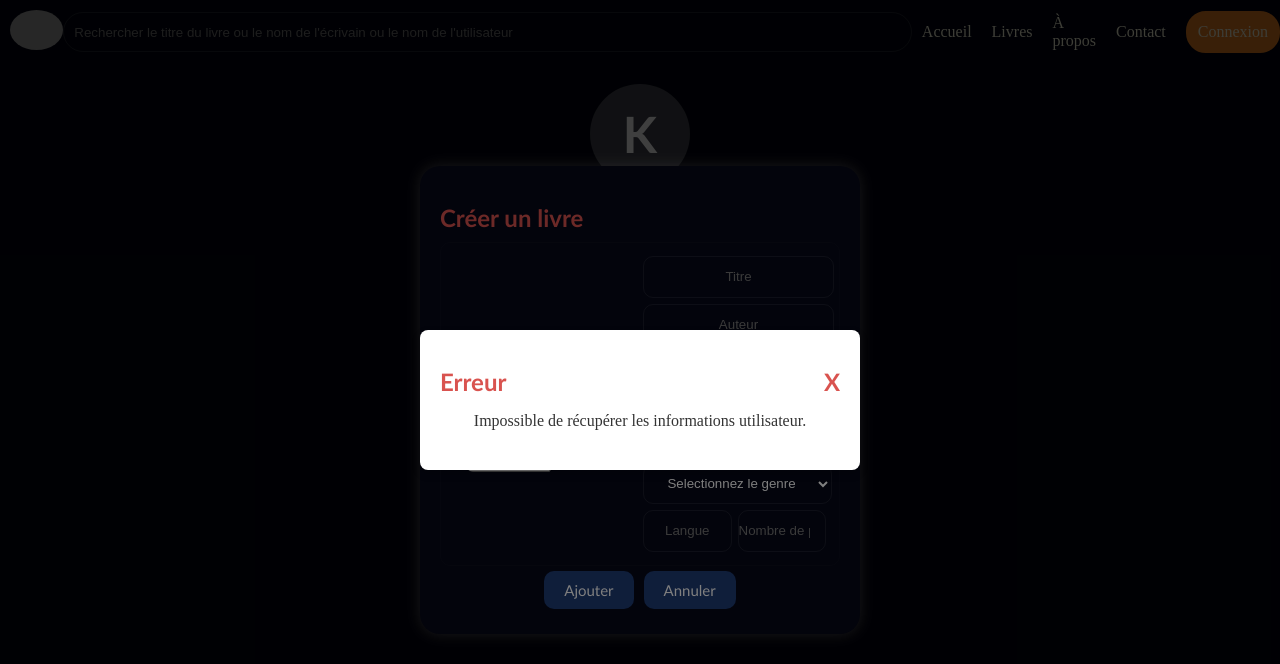
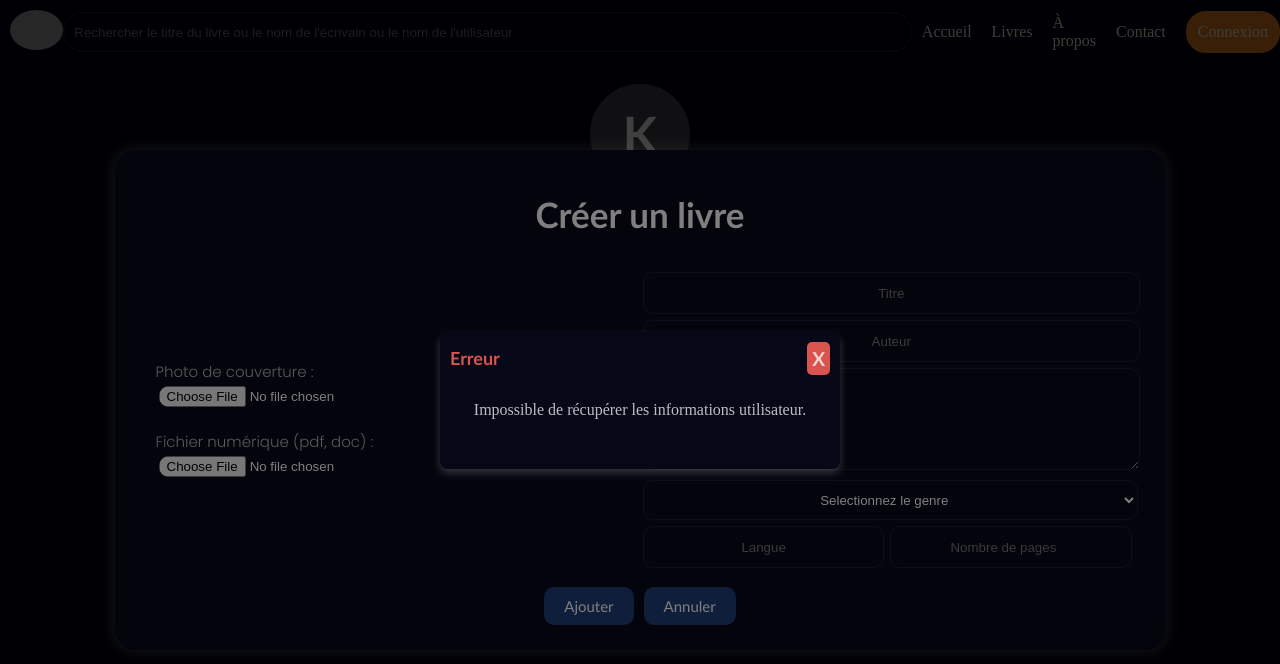
Before and after one commit to KiadyNirina/Bookly, a Vue app in the folder Frontend/: page /profil/create in a window 1280 px wide. Both pictures are taken after a click on the button "Créer". Shown: the top 664 px of the page. Built offline with nearby package versions, Linux system fonts and the light colour scheme; grey boxes are pictures that could not be loaded.

Commit message:
add error and success popup for add book form

```diff
--- a/Frontend/src/components/UserLogged/Book/ErrorPopup.vue
+++ b/Frontend/src/components/UserLogged/Book/ErrorPopup.vue
@@ -7,78 +7,163 @@ export default {
     },
     message: {
       type: String,
-      default: '', // Pour éviter les erreurs si aucun message n'est passé
+      default: '',
     },
   },
-
+  data() {
+    return {
+      isClosing: false,
+    };
+  },
+  watch: {
+    visible(newValue) {
+      if (!newValue) {
+        this.isClosing = true;
+        setTimeout(() => {
+          this.isClosing = false;
+          this.$emit('close');
+        }, 300);
+      }
+    },
+  },
   methods: {
     closePopup() {
-      this.$emit('close');
+      this.isClosing = true;
+      setTimeout(() => {
+        this.isClosing = false;
+        this.$emit('close');
+      }, 300); // Durée de l'animation
     },
   },
 };
 </script>
 
 <template>
-    <div v-if="visible" class="popup-overlay">
-      <div class="popup-content">
-        <h1>Erreur <span @click="closePopup">X</span></h1>
-        <p>{{ message }}</p>
-      </div>
+  <div
+    v-if="visible || isClosing"
+    :class="['popupError-overlay', { closing: isClosing }]"
+  >
+    <div
+      :class="['popupError-content', { closing: isClosing }]"
+    >
+      <h1>
+        Erreur
+        <span class="closeError-btn" @click="closePopup">X</span>
+      </h1>
+      <p>{{ message }}</p>
     </div>
+  </div>
 </template>
 
 <style>
-.popup-overlay {
+.popupError-overlay {
   position: fixed;
   top: 0;
   left: 0;
   width: 100%;
   height: 100%;
-  background: rgba(0, 0, 0, 0.5); /* Fond sombre semi-transparent */
+  background: rgba(0, 0, 0, 0.5);
   display: flex;
   justify-content: center;
   align-items: center;
   z-index: 1000;
+  opacity: 0;
+  animation: fadeIn 0.3s forwards;
 }
 
-.popup-content {
-  background: #fff; /* Fond blanc */
-  border-radius: 8px; /* Coins arrondis */
-  padding: 20px;
-  width: 90%; /* Taille par défaut pour mobile */
-  max-width: 400px; /* Taille maximale */
-  box-shadow: 0 4px 8px rgba(0, 0, 0, 0.2); /* Ombre subtile */
-  text-align: center;
+.popupError-overlay.closing {
+  animation: fadeOut 0.3s forwards;
 }
 
-.popup-content h1 {
-  font-size: 1.5rem;
-  color: #d9534f; /* Rouge pour signaler une erreur */
-  margin-bottom: 10px;
+.popupError-content {
+  background: #060818;
+  border-radius: 8px;
+  padding: 0;
+  width: 90%;
+  max-width: 400px;
+  box-shadow: 0 4px 8px rgba(255, 255, 255, 0.2);
+  text-align: center;
+  opacity: 0;
+  animation: slideDown 0.3s forwards;
+}
+
+.popupError-content.closing {
+  animation: slideUp 0.3s forwards;
+}
+
+.popupError-content h1 {
+  font-size: 18px;
+  color: #d9534f;
+  margin: 0px;
   display: flex;
   justify-content: space-between;
   align-items: center;
+  padding: 10px;
 }
 
-.popup-content p {
-  font-size: 1rem;
-  color: #333;
-  margin-bottom: 20px;
+.popupError-content p {
+  font-size: 16px;
+  color: rgba(255, 255, 255, 0.737);
+  margin-bottom: 50px;
 }
 
-.close-btn {
+.closeError-btn {
   cursor: pointer;
   font-size: 1.2rem;
-  color: #333;
-  background: none;
+  color: rgba(255, 255, 255, 0.752);
+  background-color: #d9534f;
+  border-radius: 5px;
   border: none;
   outline: none;
   padding: 5px;
 }
 
-.close-btn:hover {
-  color: #d9534f; /* Rouge lorsqu'on survole */
+.closeError-btn:hover {
+  color: #404040;
+}
+
+/* Animation pour l'apparition du fond */
+@keyframes fadeIn {
+  from {
+    opacity: 0;
+  }
+  to {
+    opacity: 1;
+  }
+}
+
+/* Animation pour la disparition du fond */
+@keyframes fadeOut {
+  from {
+    opacity: 1;
+  }
+  to {
+    opacity: 0;
+  }
+}
+
+/* Animation pour l'apparition du contenu */
+@keyframes slideDown {
+  from {
+    opacity: 0;
+    transform: translateY(-20px);
+  }
+  to {
+    opacity: 1;
+    transform: translateY(0);
+  }
+}
+
+/* Animation pour la disparition du contenu */
+@keyframes slideUp {
+  from {
+    opacity: 1;
+    transform: translateY(0);
+  }
+  to {
+    opacity: 0;
+    transform: translateY(-20px);
+  }
 }
 
 </style>
--- /dev/null
+++ b/Frontend/src/components/UserLogged/Book/SuccessPopup.vue
@@ -0,0 +1,110 @@
+<script>
+export default {
+  props: {
+    visible: {
+      type: Boolean,
+      default: false,
+    },
+    message: {
+      type: String,
+      default: '',
+    },
+  },
+
+  data() {
+    return {
+      isClosing: false,
+    };
+  },
+
+  watch: {
+    visible(newValue) {
+      if (!newValue) {
+        this.isClosing = true;
+        setTimeout(() => {
+          this.isClosing = false;
+          this.$emit('close');
+        }, 300);
+      }
+    },
+  },
+
+  methods: {
+    closePopup() {
+      this.isClosing = true;
+      setTimeout(() => {
+        this.isClosing = false;
+        this.$emit('close');
+      }, 300);
+    },
+  },
+};
+</script>
+
+<template>
+    <div
+        v-if="visible || isClosing"
+        :class="['popupError-overlay', { closing: isClosing }]"
+    >
+        <div
+        :class="['popupSuccess-content', { closing: isClosing }]"
+        >
+        <h1>
+            Succès
+            <span class="closeSuccess-btn" @click="closePopup">X</span>
+        </h1>
+        <p>{{ message }}</p>
+        </div>
+    </div>
+</template>
+
+<style>
+
+.popupSuccess-content {
+  background: #060818;
+  border-radius: 8px;
+  padding: 0;
+  width: 90%;
+  max-width: 400px;
+  box-shadow: 0 4px 8px rgba(255, 255, 255, 0.2);
+  text-align: center;
+  opacity: 0;
+  animation: slideDown 0.3s forwards;
+}
+
+.popupSuccess-content.closing {
+  animation: slideUp 0.3s forwards;
+}
+
+.popupSuccess-content h1 {
+  font-size: 18px;
+  color: #48b642;
+  margin: 0px;
+  display: flex;
+  justify-content: space-between;
+  align-items: center;
+  padding: 10px;
+}
+
+.popupSuccess-content p {
+  font-size: 16px;
+  color: rgba(255, 255, 255, 0.737);
+  margin-bottom: 50px;
+}
+
+.closeSuccess-btn {
+  cursor: pointer;
+  font-size: 1.2rem;
+  color: rgba(255, 255, 255, 0.752);
+  background-color: #48b642;
+  border-radius: 5px;
+  border: none;
+  outline: none;
+  padding: 5px;
+}
+
+.closeSuccess-btn:hover {
+  color: #404040;
+}
+
+</style>
--- a/Frontend/src/components/UserLogged/Book/createBook.vue
+++ b/Frontend/src/components/UserLogged/Book/createBook.vue
@@ -1,9 +1,13 @@
 <script>
 import api from '@/api';
 import ErrorPopup from './ErrorPopup.vue';
+import SuccessPopup from './SuccessPopup.vue';
 
 export default {
-  components: { ErrorPopup },
+  components: {
+    ErrorPopup,
+    SuccessPopup
+  },
 
   props: {
     visible: {
@@ -25,8 +29,10 @@ export default {
       file: null, // Pour stocker le fichier numérique
       errorMessage: '',
       hasError: false,
+      successMessage: '',
       isLoading: false,
       popupErrorVisible: false,
+      popupSuccessVisible: false,
     };
   },
 
@@ -91,7 +97,7 @@ export default {
         const response = await api.bookCreate(formData);
         console.log('Ajout avec succès :', response);
         this.resetForm();
-        this.$router.push('/profil/create');
+        this.showSuccess("Ajout du livre avec succès!");
       } catch (error) {
         this.showError("Une erreur est survenue lors de l'ajout du livre.");
         console.error('Erreur lors de l’ajout :', error);
@@ -103,6 +109,11 @@ export default {
     showError(message) {
       this.errorMessage = message;
       this.popupErrorVisible = true;
+    },
+
+    showSuccess(message) {
+      this.successMessage = message;
+      this.popupSuccessVisible = true;
     },
 
     resetForm() {
@@ -173,6 +184,11 @@ export default {
           :message="errorMessage"
           :visible="popupErrorVisible"
           @close="popupErrorVisible = false"
+        />
+        <SuccessPopup
+          :message="successMessage"
+          :visible="popupSuccessVisible"
+          @close="popupSuccessVisible = false"
         />
       </form>
     </div>
```
Also changed, not shown: Frontend/src/components/UserLogged/Create.vue (+6 -4 lines).
